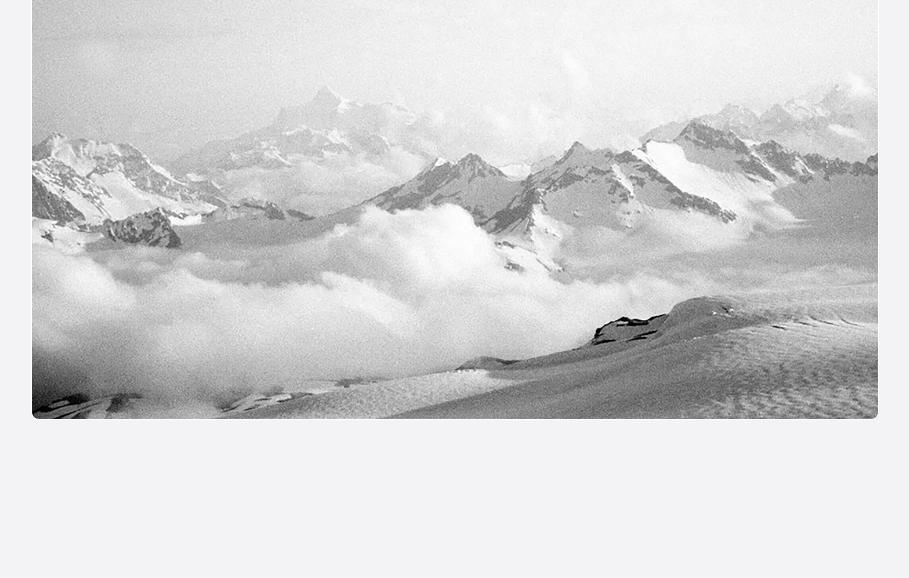
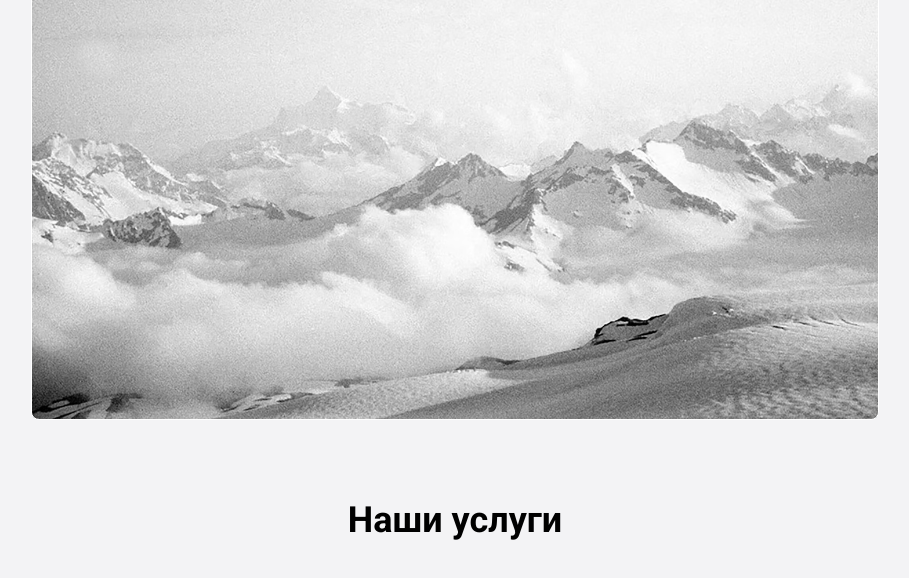
Before and after one commit to amazonooo/eximtrans, a Next.js app: page / in a window 1280 px wide. Shown: the part 540-1118 px from the top of the page, without its empty margins (185-1094 px from the left). After the commit the page ends 1080 px from the top, so only its background shows below. Built offline with nearby package versions, Linux system fonts and the light colour scheme.

Commit message:
gsap scrollTrigger

```diff
--- a/src/app/(site)/page.tsx
+++ b/src/app/(site)/page.tsx
@@ -14,7 +14,7 @@ export default function Home() {
   }, [])
 
   return (
-    <main className=" h-full w-full flex flex-col overflow-clip px-5 sm:px-10">
+    <main className="w-full h-full flex flex-col overflow-clip px-5 sm:px-10">
       <Hero />
       <Services />
     </main>
--- a/src/components/layout/Services.tsx
+++ b/src/components/layout/Services.tsx
@@ -1,19 +1,24 @@
 'use client'
 
 import Aos from 'aos'
-import { FC, useEffect } from 'react'
+import gsap from 'gsap'
+import { ScrollTrigger } from 'gsap/ScrollTrigger'
+import { FC, useEffect, useLayoutEffect } from 'react'
 
 const Services: FC = () => {
-  useEffect(() => {
-    Aos.init()
+	gsap.registerPlugin(ScrollTrigger)
+
+  useLayoutEffect(() => {
+    gsap.from('.anim', { opacity: 0, x: -500, duration: 2 })
   }, [])
 
   return (
-    <section className='h-[1000px]'>
-      <h1 data-aos='fade-left' className='text-center text-2xl md:text-4xl'>Наши услуги</h1>
-
-    </section>
-  )
+		<section className='relative md:px-36 lg:px-44'>
+			<h1 className='h-full text-center text-2xl md:text-4xl text-black'>
+				Наши услуги
+			</h1>
+		</section>
+	)
 }
 
 export default Services
--- a/src/components/ui/hero/Hero.tsx
+++ b/src/components/ui/hero/Hero.tsx
@@ -5,6 +5,8 @@ import Aos from 'aos'
 import 'aos/dist/aos.css'
 import { motion } from 'framer-motion'
 import { slideInFromLeft } from '@/utils/motion'
+import gsap from 'gsap'
+import { ScrollTrigger } from 'gsap/ScrollTrigger'
 
 const Hero: FC = () => {
   useEffect(() => {
```
